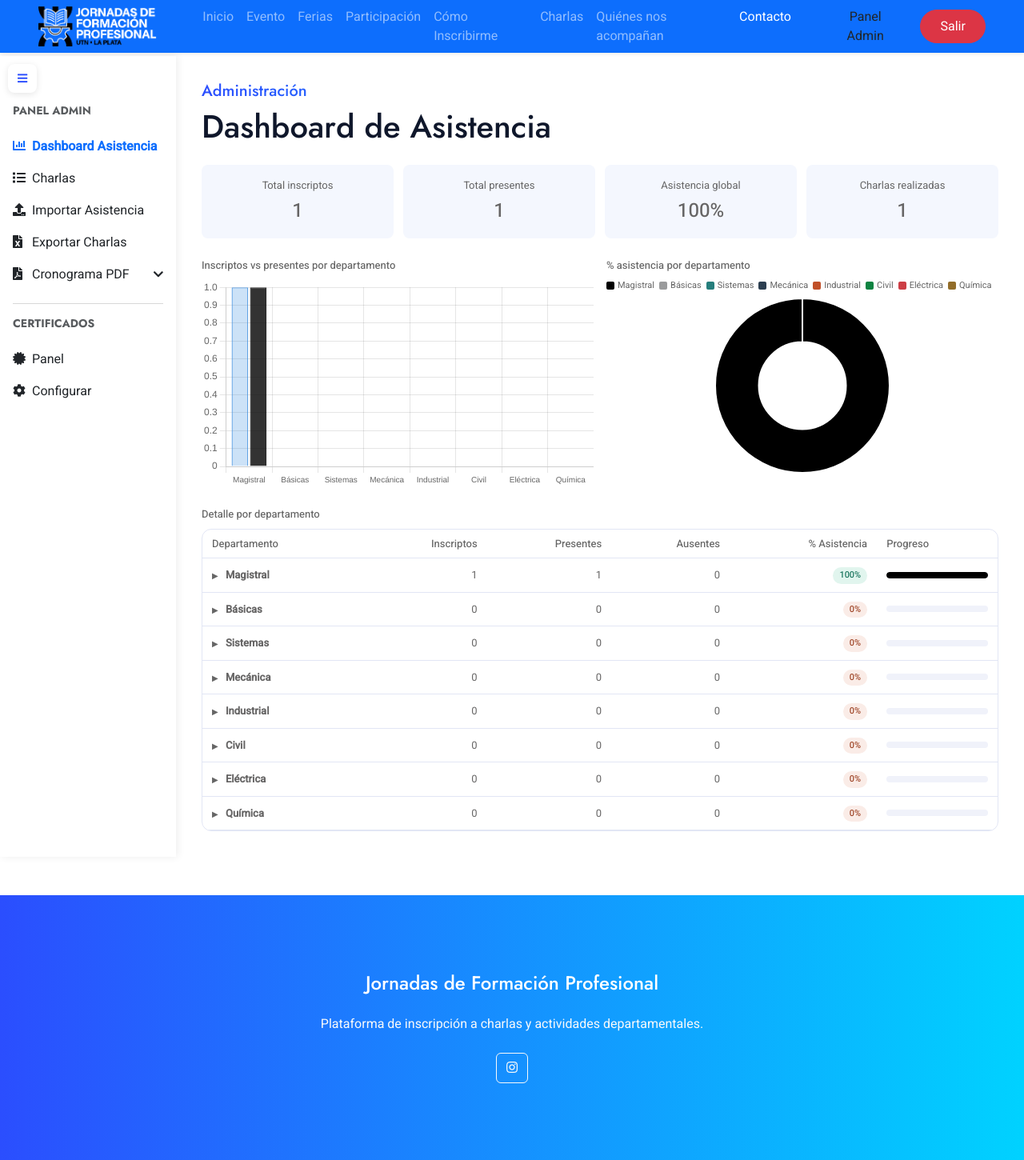
After one commit to UTN-FRLP-Sau/jornadas-django, a Django app: page /admin/dashboard/asistencia/ in a window 1280 px wide. The commit adds this page. Shown: the whole page at 80% size. Run offline with Django 5.2, Linux system fonts and the light colour scheme; a user stored in the database is signed in; tables that the repository leaves empty hold one stand-in row (values such as "Sample post"); some libraries are stand-ins or nearby versions.

Commit message:
feat(dashboard): dashboard interactivo de asistencia por departamento (#5)
* feat(dashboard): agregar view y URL para dashboard de asistencia por departamento

* feat(dashboard): agregar template de dashboard de asistencia con gráficos interactivos por departamento

```diff
--- /dev/null
+++ b/charlas/templates/charlas/attendance_dashboard.html
@@ -0,0 +1,246 @@
+{% extends 'charlas/base_admin.html' %}
+
+{% block admin_content %}
+<h5 class="text-primary-gradient fw-medium">Administración</h5>
+<h1 class="mb-4">Dashboard de Asistencia</h1>
+
+<div id="dashboard-root">
+
+  <div style="display:grid;grid-template-columns:repeat(auto-fit,minmax(140px,1fr));gap:12px;margin-bottom:1.5rem;">
+    <div style="background:var(--color-background-secondary,#f4f7fe);border-radius:8px;padding:1rem;text-align:center;">
+      <p style="font-size:13px;color:#666;margin:0 0 4px;">Total inscriptos</p>
+      <p style="font-size:24px;font-weight:500;margin:0;" id="m-inscriptos">—</p>
+    </div>
+    <div style="background:var(--color-background-secondary,#f4f7fe);border-radius:8px;padding:1rem;text-align:center;">
+      <p style="font-size:13px;color:#666;margin:0 0 4px;">Total presentes</p>
+      <p style="font-size:24px;font-weight:500;margin:0;" id="m-presentes">—</p>
+    </div>
+    <div style="background:var(--color-background-secondary,#f4f7fe);border-radius:8px;padding:1rem;text-align:center;">
+      <p style="font-size:13px;color:#666;margin:0 0 4px;">Asistencia global</p>
+      <p style="font-size:24px;font-weight:500;margin:0;" id="m-pct">—</p>
+    </div>
+    <div style="background:var(--color-background-secondary,#f4f7fe);border-radius:8px;padding:1rem;text-align:center;">
+      <p style="font-size:13px;color:#666;margin:0 0 4px;" id="m-charlas-label">Charlas realizadas</p>
+      <p style="font-size:24px;font-weight:500;margin:0;" id="m-charlas">—</p>
+    </div>
+  </div>
+
+  <div style="display:grid;grid-template-columns:1fr 1fr;gap:16px;margin-bottom:1.5rem;">
+    <div>
+      <p style="font-size:13px;color:#666;margin:0 0 8px;font-weight:500;" id="bar-label">Inscriptos vs presentes por departamento</p>
+      <div style="position:relative;height:260px;"><canvas id="barChart" role="img" aria-label="Inscriptos vs presentes"></canvas></div>
+    </div>
+    <div>
+      <p style="font-size:13px;color:#666;margin:0 0 8px;font-weight:500;" id="donut-label">% asistencia por departamento</p>
+      <div style="display:flex;flex-wrap:wrap;gap:6px;margin-bottom:6px;font-size:11px;" id="legend"></div>
+      <div style="position:relative;height:220px;"><canvas id="donutChart" role="img" aria-label="Porcentaje asistencia"></canvas></div>
+    </div>
+  </div>
+
+  <p style="font-size:13px;color:#666;margin:0 0 8px;font-weight:500;">
+    Detalle por departamento <span id="dept-breadcrumb" style="font-weight:400;"></span>
+  </p>
+  <div style="background:white;border:0.5px solid #e2e6f5;border-radius:12px;overflow:hidden;">
+    <table style="width:100%;border-collapse:collapse;font-size:13px;">
+      <thead>
+        <tr>
+          <th style="color:#666;font-weight:500;padding:8px 12px;text-align:left;border-bottom:0.5px solid #e2e6f5;">Departamento</th>
+          <th style="color:#666;font-weight:500;padding:8px 12px;text-align:right;border-bottom:0.5px solid #e2e6f5;">Inscriptos</th>
+          <th style="color:#666;font-weight:500;padding:8px 12px;text-align:right;border-bottom:0.5px solid #e2e6f5;">Presentes</th>
+          <th style="color:#666;font-weight:500;padding:8px 12px;text-align:right;border-bottom:0.5px solid #e2e6f5;">Ausentes</th>
+          <th style="color:#666;font-weight:500;padding:8px 12px;text-align:right;border-bottom:0.5px solid #e2e6f5;">% Asistencia</th>
+          <th style="color:#666;font-weight:500;padding:8px 12px;min-width:80px;border-bottom:0.5px solid #e2e6f5;">Progreso</th>
+        </tr>
+      </thead>
+      <tbody id="tableBody"></tbody>
+    </table>
+  </div>
+
+</div>
+{% endblock %}
+
+{% block scripts %}
+<script src="https://cdnjs.cloudflare.com/ajax/libs/Chart.js/4.4.1/chart.umd.js"></script>
+<script>
+const deptos = {{ departments|safe }};
+let activeIdx = null;
+let barChart, donutChart;
+
+function pct(p,i){ return i===0 ? 0 : Math.round(p/i*100); }
+
+function badgeStyle(p){
+  if(p>=80) return 'background:#E1F5EE;color:#0F6E56;';
+  if(p>=60) return 'background:#FAEEDA;color:#854F0B;';
+  return 'background:#FAECE7;color:#993C1D;';
+}
+
+function buildLegend(items){
+  document.getElementById('legend').innerHTML = items.map(d=>
+    `<span style="display:flex;align-items:center;gap:4px;">
+      <span style="width:10px;height:10px;border-radius:2px;background:${d.color};display:inline-block;"></span>
+      <span style="color:#666;">${d.label}</span>
+    </span>`
+  ).join('');
+}
+
+function updateMetrics(inscriptos, presentes, charlas, label){
+  document.getElementById('m-inscriptos').textContent = inscriptos.toLocaleString('es-AR');
+  document.getElementById('m-presentes').textContent = presentes.toLocaleString('es-AR');
+  document.getElementById('m-pct').textContent = pct(presentes, inscriptos) + '%';
+  document.getElementById('m-charlas').textContent = charlas;
+  document.getElementById('m-charlas-label').textContent = label;
+}
+
+function updateCharts(idx){
+  if(idx === null){
+    document.getElementById('bar-label').textContent = 'Inscriptos vs presentes por departamento';
+    document.getElementById('donut-label').textContent = '% asistencia por departamento';
+    document.getElementById('dept-breadcrumb').textContent = '';
+    barChart.data.labels = deptos.map(d=>d.dept);
+    barChart.data.datasets[0].data = deptos.map(d=>d.inscriptos);
+    barChart.data.datasets[1].data = deptos.map(d=>d.presentes);
+    barChart.data.datasets[1].backgroundColor = deptos.map(d=>d.color+'CC');
+    barChart.data.datasets[1].borderColor = deptos.map(d=>d.color);
+    donutChart.data.labels = deptos.map(d=>d.dept);
+    donutChart.data.datasets[0].data = deptos.map(d=>pct(d.presentes,d.inscriptos));
+    donutChart.data.datasets[0].backgroundColor = deptos.map(d=>d.color);
+    buildLegend(deptos.map(d=>({color:d.color,label:d.dept})));
+    const ti = deptos.reduce((a,d)=>a+d.inscriptos,0);
+    const tp = deptos.reduce((a,d)=>a+d.presentes,0);
+    const tc = deptos.reduce((a,d)=>a+d.charlas.length,0);
+    updateMetrics(ti, tp, tc, 'Charlas realizadas');
+  } else {
+    const d = deptos[idx];
+    document.getElementById('bar-label').textContent = `Charlas — ${d.dept}`;
+    document.getElementById('donut-label').textContent = `% asistencia por charla`;
+    document.getElementById('dept-breadcrumb').textContent = `— ${d.dept}`;
+    const shades = ['CC','AA','88','66','55','44','33'];
+    barChart.data.labels = d.charlas.map(c=>c.titulo.length>20?c.titulo.slice(0,18)+'…':c.titulo);
+    barChart.data.datasets[0].data = d.charlas.map(c=>c.inscriptos);
+    barChart.data.datasets[1].data = d.charlas.map(c=>c.presentes);
+    barChart.data.datasets[1].backgroundColor = d.charlas.map((_,i)=>d.color+shades[i%shades.length]);
+    barChart.data.datasets[1].borderColor = d.charlas.map((_,i)=>d.color+shades[i%shades.length]);
+    donutChart.data.labels = d.charlas.map(c=>c.titulo.length>20?c.titulo.slice(0,18)+'…':c.titulo);
+    donutChart.data.datasets[0].data = d.charlas.map(c=>pct(c.presentes,c.inscriptos));
+    donutChart.data.datasets[0].backgroundColor = d.charlas.map((_,i)=>d.color+shades[i%shades.length]);
+    buildLegend(d.charlas.map((c,i)=>({color:d.color+shades[i%shades.length],label:c.titulo.length>22?c.titulo.slice(0,20)+'…':c.titulo})));
+    updateMetrics(d.inscriptos, d.presentes, d.charlas.length, 'Charlas del depto');
+  }
+  barChart.update();
+  donutChart.update();
+}
+
+function buildTable(){
+  const tbody = document.getElementById('tableBody');
+  tbody.innerHTML = '';
+  deptos.forEach((d,i)=>{
+    const p = pct(d.presentes, d.inscriptos);
+    const tr = document.createElement('tr');
+    tr.style.cursor = 'pointer';
+    tr.id = `row-${i}`;
+    tr.innerHTML = `
+      <td style="padding:10px 12px;border-bottom:0.5px solid #e2e6f5;">
+        <span id="chev-${i}" style="display:inline-block;transition:transform 0.2s;margin-right:6px;font-size:10px;color:#666;">▶</span>
+        <strong>${d.dept}</strong>
+      </td>
+      <td style="padding:10px 12px;text-align:right;border-bottom:0.5px solid #e2e6f5;">${d.inscriptos}</td>
+      <td style="padding:10px 12px;text-align:right;border-bottom:0.5px solid #e2e6f5;">${d.presentes}</td>
+      <td style="padding:10px 12px;text-align:right;border-bottom:0.5px solid #e2e6f5;color:#666;">${d.inscriptos-d.presentes}</td>
+      <td style="padding:10px 12px;text-align:right;border-bottom:0.5px solid #e2e6f5;">
+        <span style="display:inline-block;padding:2px 8px;border-radius:20px;font-size:11px;font-weight:500;${badgeStyle(p)}">${p}%</span>
+      </td>
+      <td style="padding:10px 12px;border-bottom:0.5px solid #e2e6f5;min-width:80px;">
+        <div style="background:#f0f2fa;border-radius:4px;height:8px;overflow:hidden;">
+          <div style="height:8px;border-radius:4px;width:${p}%;background:${d.color};"></div>
+        </div>
+      </td>`;
+
+    const detailTr = document.createElement('tr');
+    detailTr.id = `detail-${i}`;
+    detailTr.style.display = 'none';
+    const inner = d.charlas.map(c=>{
+      const cp = pct(c.presentes, c.inscriptos);
+      return `<tr style="border-bottom:0.5px solid #e2e6f5;">
+        <td style="padding:8px 12px;">${c.titulo}</td>
+        <td style="padding:8px 12px;color:#666;font-size:12px;">${c.fecha}</td>
+        <td style="padding:8px 12px;text-align:right;">${c.inscriptos}</td>
+        <td style="padding:8px 12px;text-align:right;">${c.presentes}</td>
+        <td style="padding:8px 12px;text-align:right;">
+          <span style="display:inline-block;padding:2px 8px;border-radius:20px;font-size:11px;font-weight:500;${badgeStyle(cp)}">${cp}%</span>
+        </td>
+        <td style="padding:8px 12px;min-width:80px;">
+          <div style="background:#f0f2fa;border-radius:4px;height:8px;overflow:hidden;">
+            <div style="height:8px;border-radius:4px;width:${cp}%;background:${d.color};"></div>
+          </div>
+        </td>
+      </tr>`;
+    }).join('');
+
+    detailTr.innerHTML = `<td colspan="6">
+      <div style="padding:8px 12px 16px 32px;background:#f8faff;">
+        <table style="width:100%;font-size:12px;border-collapse:collapse;">
+          <tr style="border-bottom:0.5px solid #e2e6f5;">
+            <th style="padding:4px 12px;color:#666;font-weight:500;text-align:left;">Charla</th>
+            <th style="padding:4px 12px;color:#666;font-weight:500;text-align:left;">Fecha</th>
+            <th style="padding:4px 12px;color:#666;font-weight:500;text-align:right;">Inscriptos</th>
+            <th style="padding:4px 12px;color:#666;font-weight:500;text-align:right;">Presentes</th>
+            <th style="padding:4px 12px;color:#666;font-weight:500;text-align:right;">%</th>
+            <th style="padding:4px 12px;color:#666;font-weight:500;min-width:80px;">Progreso</th>
+          </tr>
+          ${inner}
+        </table>
+      </div>
+    </td>`;
+
+    tr.addEventListener('click', ()=>{
+      const isOpen = detailTr.style.display === 'table-row';
+      document.querySelectorAll('[id^="detail-"]').forEach(r=>r.style.display='none');
+      document.querySelectorAll('[id^="chev-"]').forEach(c=>c.textContent='▶');
+      document.querySelectorAll('[id^="row-"]').forEach(r=>r.style.background='');
+      if(isOpen){
+        activeIdx = null;
+        updateCharts(null);
+      } else {
+        detailTr.style.display = 'table-row';
+        document.getElementById(`chev-${i}`).textContent = '▼';
+        tr.style.background = '#f8faff';
+        activeIdx = i;
+        updateCharts(i);
+      }
+    });
+
+    tbody.appendChild(tr);
+    tbody.appendChild(detailTr);
+  });
+}
+
+buildLegend(deptos.map(d=>({color:d.color,label:d.dept})));
+buildTable();
+
+const ti = deptos.reduce((a,d)=>a+d.inscriptos,0);
+const tp = deptos.reduce((a,d)=>a+d.presentes,0);
+const tc = deptos.reduce((a,d)=>a+d.charlas.length,0);
+updateMetrics(ti, tp, tc, 'Charlas realizadas');
+
+barChart = new Chart(document.getElementById('barChart'),{
+  type:'bar',
+  data:{
+    labels:deptos.map(d=>d.dept),
+    datasets:[
+      {label:'Inscriptos',data:deptos.map(d=>d.inscriptos),backgroundColor:'rgba(55,138,221,0.25)',borderColor:'#378ADD',borderWidth:1},
+      {label:'Presentes', data:deptos.map(d=>d.presentes), backgroundColor:deptos.map(d=>d.color+'CC'),borderColor:deptos.map(d=>d.color),borderWidth:1}
+    ]
+  },
+  options:{responsive:true,maintainAspectRatio:false,plugins:{legend:{display:false}},scales:{x:{ticks:{font:{size:10}}},y:{beginAtZero:true}}}
+});
+
+donutChart = new Chart(document.getElementById('donutChart'),{
+  type:'doughnut',
+  data:{
+    labels:deptos.map(d=>d.dept),
+    datasets:[{data:deptos.map(d=>pct(d.presentes,d.inscriptos)),backgroundColor:deptos.map(d=>d.color),borderWidth:2}]
+  },
+  options:{responsive:true,maintainAspectRatio:false,plugins:{legend:{display:false}}}
+});
+</script>
+{% endblock %}
--- a/charlas/templates/charlas/base_admin.html
+++ b/charlas/templates/charlas/base_admin.html
@@ -19,6 +19,9 @@
         </div>
 
         <nav class="nav flex-column">
+            <a href="{% url 'attendance_dashboard' %}" class="nav-link px-3 py-2 {% if request.resolver_match.url_name == 'attendance_dashboard' %}text-primary fw-bold{% else %}text-dark{% endif %}">
+                <i class="fa fa-chart-bar" style="min-width:16px;"></i><span class="sidebar-label ms-2">Dashboard Asistencia</span>
+            </a>
             <a href="{% url 'admin_dashboard' %}" class="nav-link px-3 py-2 {% if request.resolver_match.url_name == 'admin_dashboard' %}text-primary fw-bold{% else %}text-dark{% endif %}">
                 <i class="fa fa-list" style="min-width:16px;"></i><span class="sidebar-label ms-2">Charlas</span>
             </a>
--- a/charlas/urls.py
+++ b/charlas/urls.py
@@ -42,6 +42,10 @@ urlpatterns = [
     path('admin/attendance/import/export/',
          views.export_import_results, name='export_import_results'),
 
+    # Dashboard
+    path('admin/dashboard/asistencia/',
+         views.attendance_dashboard, name='attendance_dashboard'),
+
     # QR Scanner
     path('admin/scan/<int:pk>/', views.admin_scan, name='admin_scan'),
     path('admin/api/scan/', views.api_scan, name='api_scan'),
--- a/charlas/views.py
+++ b/charlas/views.py
@@ -11,6 +11,7 @@ from email.mime.multipart import MIMEMultipart
 import uuid
 import csv
 import io
+import json
 from io import BytesIO
 import re
 
@@ -1132,3 +1133,35 @@ def survey_done(request, dni):
         except Exception as e:
             print(f'[CERT PDF] Error: {e}')
     return render(request, 'charlas/survey_done.html', {'cert': cert})
+
+
+@login_required
+def attendance_dashboard(request):
+    from charlas.constants import DEPT_COLORS, DEPT_ORDER
+
+    departments = {}
+    for dept in DEPT_ORDER:
+        talks = Talk.objects.filter(department=dept)
+        dept_data = {
+            'dept': dept,
+            'color': DEPT_COLORS.get(dept, '#2b4efe'),
+            'inscriptos': 0,
+            'presentes': 0,
+            'charlas': []
+        }
+        for talk in talks:
+            inscriptos = talk.registered_count
+            presentes = talk.registrations.filter(attended=True).count()
+            dept_data['inscriptos'] += inscriptos
+            dept_data['presentes'] += presentes
+            dept_data['charlas'].append({
+                'titulo': talk.title,
+                'fecha': talk.date,
+                'inscriptos': inscriptos,
+                'presentes': presentes,
+            })
+        departments[dept] = dept_data
+
+    return render(request, 'charlas/attendance_dashboard.html', {
+        'departments': json.dumps(list(departments.values())),
+    })
```
